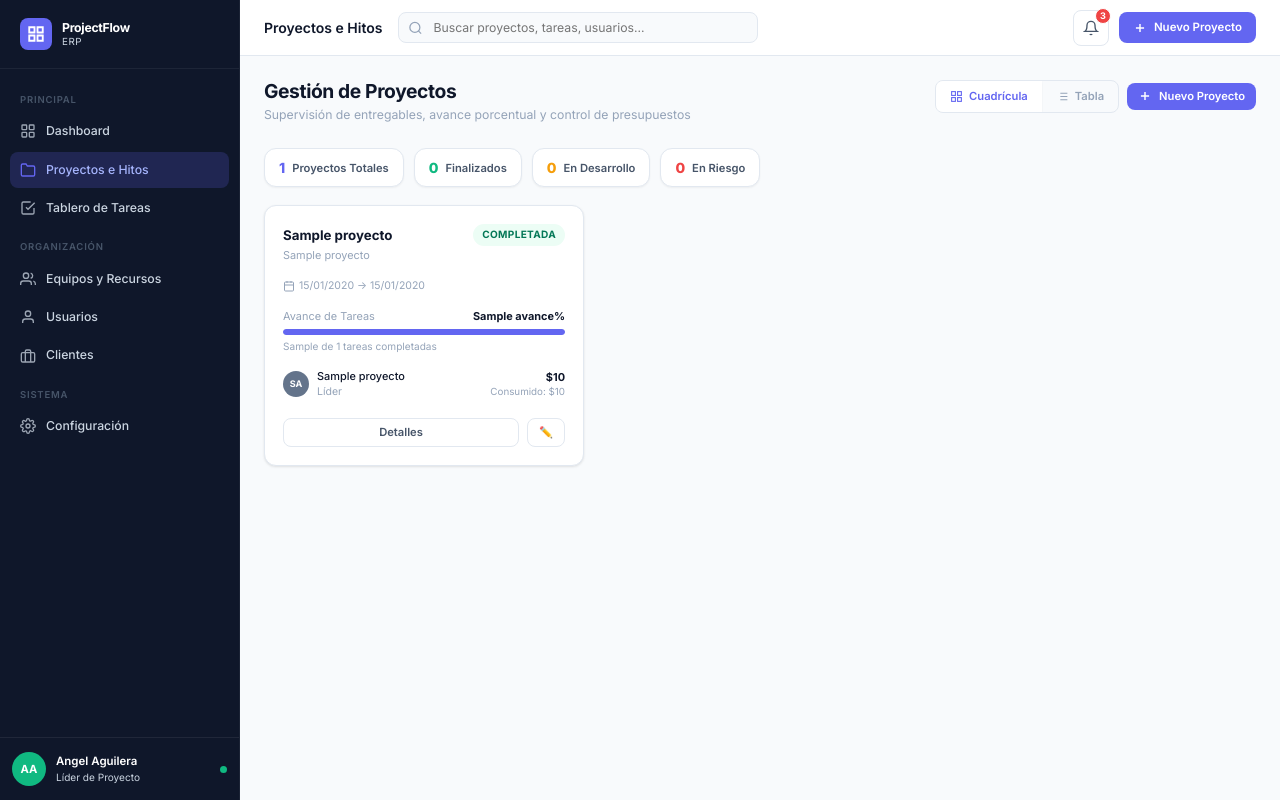
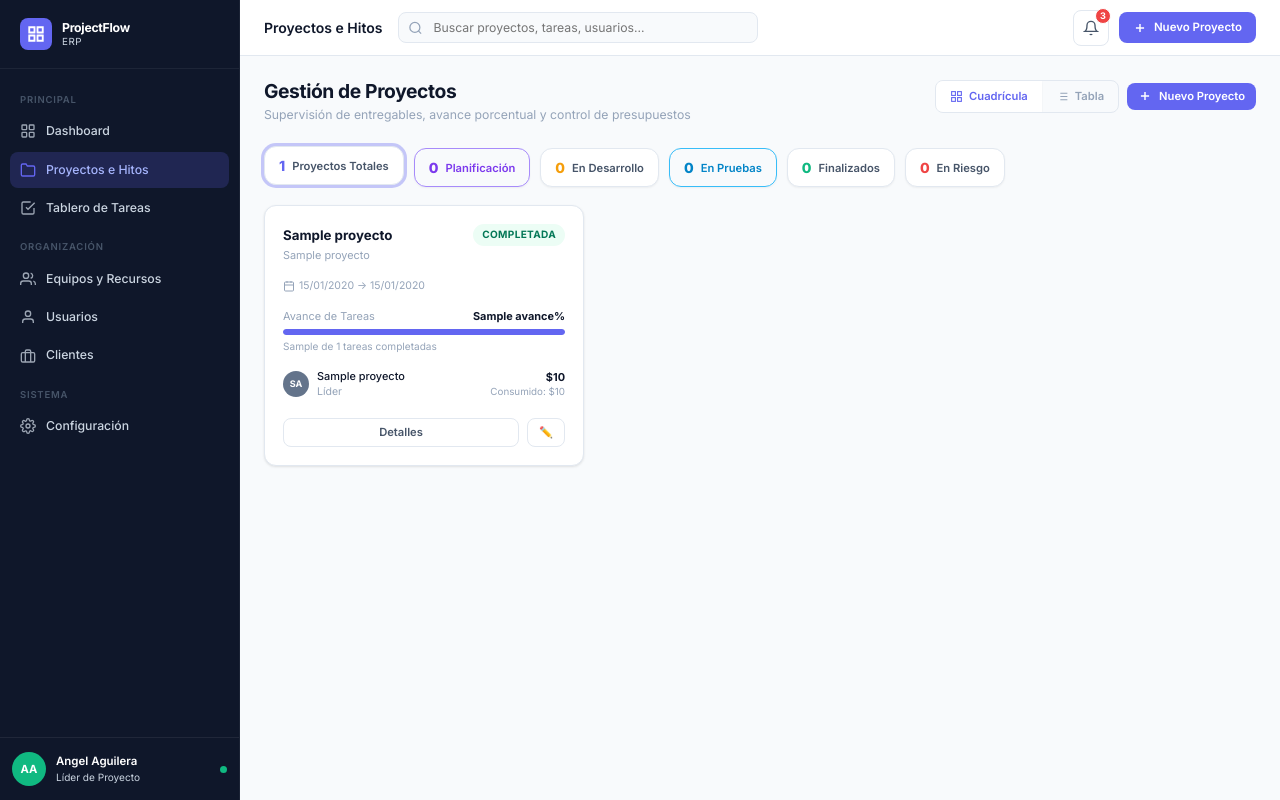
Before and after one commit to Iam-Yogurt/ProyectManager_Web, a Flask app: page /proyectos in a window 1280 px wide. Run offline with Flask 3, Linux system fonts and the light colour scheme; a database or web service that is not in the repository returns one stand-in record (values such as "Sample title"); some libraries are stand-ins or nearby versions.

Commit message:
modificacion gestor de proyectos

```diff
--- a/templates/proyectos/index.html
+++ b/templates/proyectos/index.html
@@ -29,27 +29,42 @@
   </div>
 </div>
 
-<!-- Stat chips -->
-<div class="stat-chips">
-  <div class="stat-chip primary">
+<!-- Stat chips (filtrables) -->
+<div class="stat-chips" id="stat-chips">
+  <div class="stat-chip primary active-chip" data-filter="todos" style="cursor:pointer;">
     <span class="chip-num">{{ proyectos|length }}</span> Proyectos Totales
   </div>
-  <div class="stat-chip success">
+  <div class="stat-chip" data-filter="planificacion" style="cursor:pointer;background:var(--c-bg-2);border:1.5px solid #a78bfa;color:#7c3aed;">
+    <span class="chip-num" style="color:#7c3aed;">{{ proyectos | selectattr('estado', 'equalto', 'planificacion') | list | length }}</span> Planificación
+  </div>
+  <div class="stat-chip warning" data-filter="en_desarrollo" style="cursor:pointer;">
+    <span class="chip-num">{{ proyectos | selectattr('estado', 'equalto', 'en_desarrollo') | list | length }}</span> En Desarrollo
+  </div>
+  <div class="stat-chip" data-filter="pruebas" style="cursor:pointer;background:var(--c-bg-2);border:1.5px solid #38bdf8;color:#0284c7;">
+    <span class="chip-num" style="color:#0284c7;">{{ proyectos | selectattr('estado', 'equalto', 'pruebas') | list | length }}</span> En Pruebas
+  </div>
+  <div class="stat-chip success" data-filter="finalizado" style="cursor:pointer;">
     <span class="chip-num">{{ proyectos | selectattr('estado', 'equalto', 'finalizado') | list | length }}</span> Finalizados
   </div>
-  <div class="stat-chip warning">
-    <span class="chip-num">{{ proyectos | selectattr('estado', 'equalto', 'en_desarrollo') | list | length }}</span> En Desarrollo
-  </div>
-  <div class="stat-chip danger">
+  <div class="stat-chip danger" data-filter="riesgo" style="cursor:pointer;">
     <span class="chip-num">{{ proyectos | selectattr('es_riesgo', 'equalto', True) | list | length }}</span> En Riesgo
   </div>
 </div>
 
+<!-- Mensaje cuando no hay resultados del filtro -->
+<div id="no-results" style="display:none; text-align:center; padding:48px 0; color:var(--c-text-3);">
+  <div style="font-size:2rem; margin-bottom:8px;">🔍</div>
+  <div>No hay proyectos con este estado.</div>
+  <button onclick="setFilter('todos')" class="btn btn-ghost btn-sm" style="margin-top:12px;">Ver todos</button>
+</div>
+
 {% if view_mode != 'list' %}
 <!-- ══ GRID VIEW ════════════════════════════════════════ -->
-<div class="project-grid">
+<div class="project-grid" id="project-grid">
   {% for p in proyectos %}
-  <div class="project-card {% if p.es_riesgo %}risk{% endif %}">
+  <div class="project-card {% if p.es_riesgo %}risk{% endif %}"
+       data-estado="{{ p.estado }}"
+       data-riesgo="{{ 'true' if p.es_riesgo else 'false' }}">
     <div class="project-card-header">
       <div>
         <a href="{{ url_for('detalle_proyecto', id_proyecto=p.id_proyecto) }}" class="project-card-name">
@@ -64,6 +79,16 @@
       <svg viewBox="0 0 24 24" fill="none" stroke="currentColor" stroke-width="2"><rect x="3" y="4" width="18" height="18" rx="2" ry="2"/><line x1="16" y1="2" x2="16" y2="6"/><line x1="8" y1="2" x2="8" y2="6"/><line x1="3" y1="10" x2="21" y2="10"/></svg>
       {{ p.fecha_inicio.strftime('%d/%m/%Y') if p.fecha_inicio else '—' }} → {{ p.fecha_fin_estimada.strftime('%d/%m/%Y') if p.fecha_fin_estimada else '—' }}
     </div>
+
+    {% if p.es_riesgo %}
+    <div style="background:#fef2f2;border:1px solid #fecaca;border-radius:6px;padding:6px 10px;font-size:.74rem;color:#b91c1c;display:flex;align-items:center;gap:6px;">
+      <span style="font-size:1rem;">⚠️</span>
+      <span>
+        {% if p.costo_consumido > p.presupuesto_total %}Presupuesto excedido (${{ "%.0f"|format(p.costo_consumido) }} / ${{ "%.0f"|format(p.presupuesto_total) }}){% endif %}
+        {% if p.tareas_bloqueadas > 0 %}{% if p.costo_consumido > p.presupuesto_total %} · {% endif %}{{ p.tareas_bloqueadas }} tarea(s) bloqueada(s){% endif %}
+      </span>
+    </div>
+    {% endif %}
 
     <!-- Avance % -->
     <div>
@@ -134,9 +159,9 @@
           <th>Acciones</th>
         </tr>
       </thead>
-      <tbody>
+      <tbody id="project-table-body">
         {% for p in proyectos %}
-        <tr>
+        <tr data-estado="{{ p.estado }}" data-riesgo="{{ 'true' if p.es_riesgo else 'false' }}">
           <td>
             <a href="{{ url_for('detalle_proyecto', id_proyecto=p.id_proyecto) }}" class="td-main" style="color: var(--c-primary);">
               {{ p.nombre_proyecto }}
@@ -190,4 +215,59 @@
   </div>
 </div>
 {% endif %}
+
+<!-- ══ ESTILOS Y LÓGICA DE FILTRO ════════════════════════════════════════ -->
+<style>
+  .stat-chip { transition: opacity .15s, transform .15s, box-shadow .15s; }
+  .stat-chip:hover { opacity: .85; transform: translateY(-1px); }
+  .stat-chip.active-chip { box-shadow: 0 0 0 3px rgba(99,102,241,.35); transform: translateY(-2px); }
+  .project-card, #project-table-body tr { transition: opacity .2s; }
+  .project-card.hidden, #project-table-body tr.hidden { display: none; }
+</style>
+
+<script>
+  let currentFilter = 'todos';
+
+  function setFilter(filter) {
+    currentFilter = filter;
+
+    // Actualizar chips
+    document.querySelectorAll('#stat-chips .stat-chip').forEach(chip => {
+      chip.classList.remove('active-chip');
+      if (chip.dataset.filter === filter) chip.classList.add('active-chip');
+    });
+
+    // Filtrar tarjetas (grid) o filas (tabla)
+    const items = document.querySelectorAll(
+      '#project-grid .project-card, #project-table-body tr[data-estado]'
+    );
+
+    let visibleCount = 0;
+    items.forEach(item => {
+      const estado  = item.dataset.estado;
+      const esRiesgo = item.dataset.riesgo === 'true';
+
+      const match =
+        filter === 'todos'       ||
+        filter === estado         ||
+        (filter === 'riesgo' && esRiesgo);
+
+      if (match) {
+        item.classList.remove('hidden');
+        visibleCount++;
+      } else {
+        item.classList.add('hidden');
+      }
+    });
+
+    // Mostrar mensaje vacío si no hay resultados
+    const noResults = document.getElementById('no-results');
+    if (noResults) noResults.style.display = visibleCount === 0 ? 'block' : 'none';
+  }
+
+  // Adjuntar eventos a chips
+  document.querySelectorAll('#stat-chips .stat-chip').forEach(chip => {
+    chip.addEventListener('click', () => setFilter(chip.dataset.filter));
+  });
+</script>
 {% endblock %}
```
